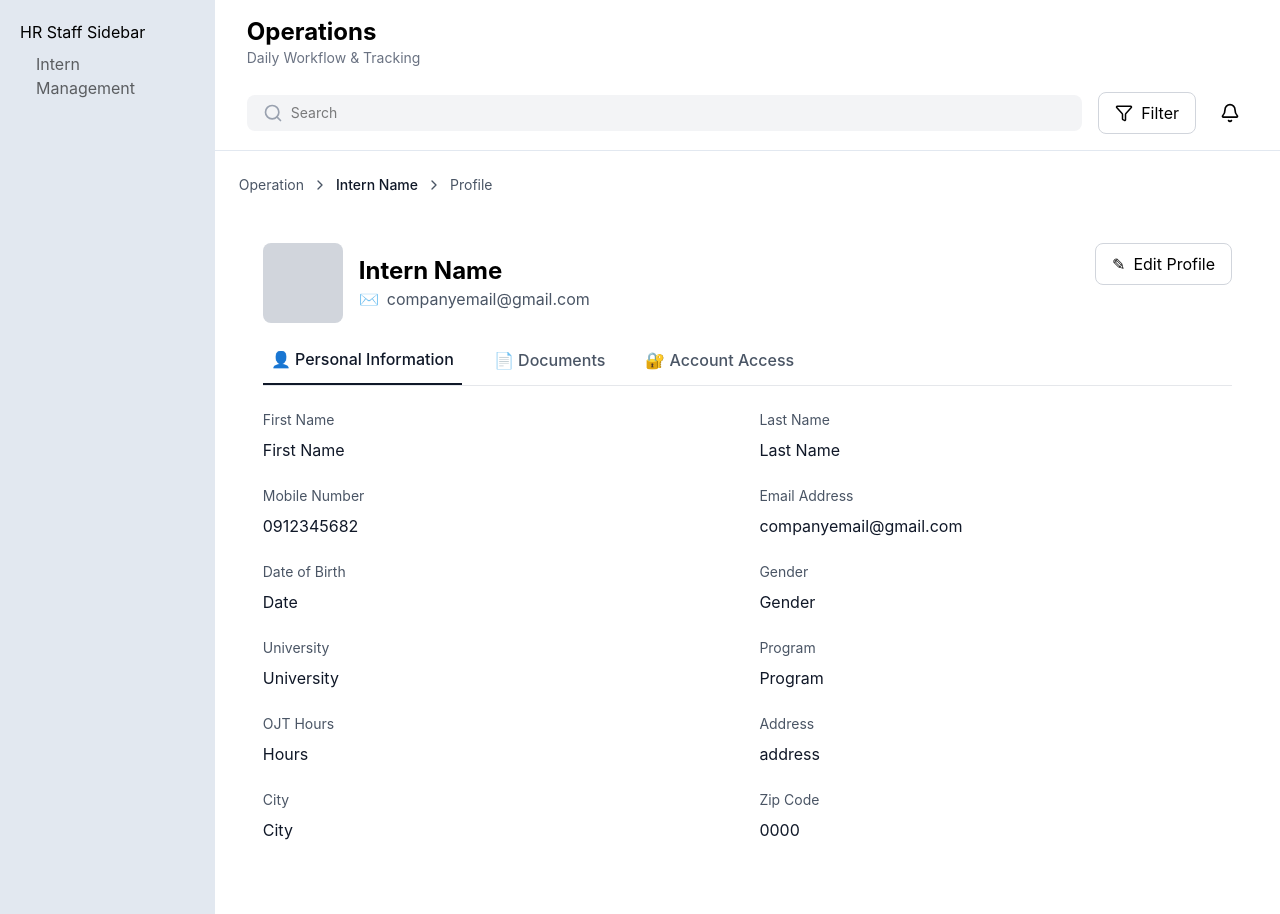
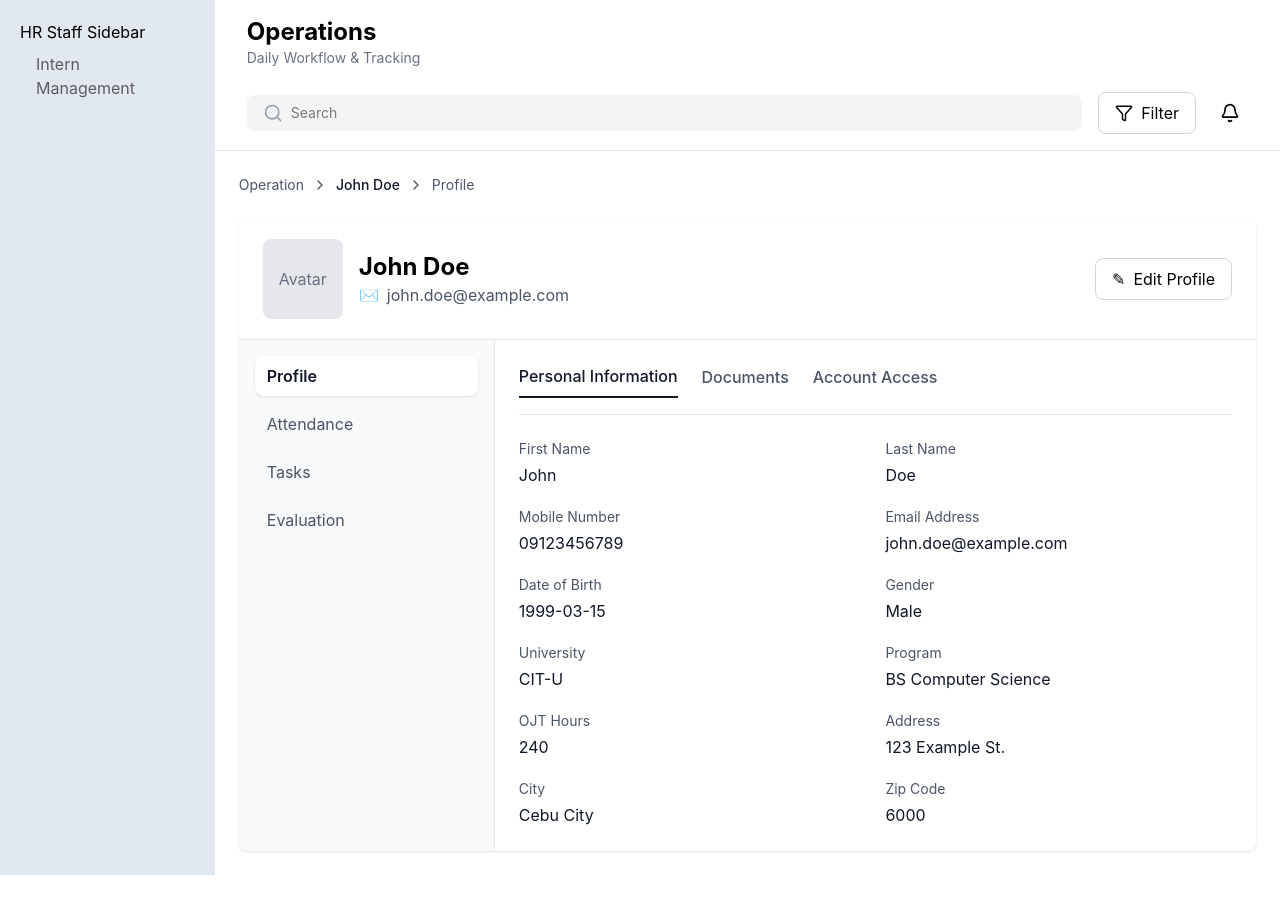
Before and after one commit to dev-St0ic/HR-Internship-Management-System, a React (Vite) app in the folder frontend-hrms/: page /hr-staff/intern/1 in a window 1280 px wide. After the commit the page ends 875 px from the top, so only its background shows below. Built offline with nearby package versions, Linux system fonts and the light colour scheme.

Commit message:
added the attendance and docu side
Dummy data.... focusing on the flow pa muna

```diff
--- /dev/null
+++ b/frontend-hrms/src/portals/hr-staff/pages/AttendancePage.jsx
@@ -0,0 +1,56 @@
+import { useNavigate, useParams } from 'react-router-dom';
+import { ArrowLeft } from 'lucide-react';
+
+const sampleAttendance = [
+  { date: '2026-03-01', checkIn: '09:00 AM', checkOut: '05:30 PM', break: '00:30', total: '08:00', status: 'On Time' },
+  { date: '2026-03-02', checkIn: '09:05 AM', checkOut: '05:28 PM', break: '00:30', total: '07:53', status: 'On Time' },
+  { date: '2026-03-03', checkIn: '09:30 AM', checkOut: '05:20 PM', break: '00:30', total: '07:20', status: 'Late' },
+  { date: '2026-03-04', checkIn: '08:58 AM', checkOut: '05:35 PM', break: '00:30', total: '08:07', status: 'On Time' },
+];
+
+export default function AttendancePage() {
+  const navigate = useNavigate();
+  const { internId } = useParams();
+
+  return (
+    <div className="p-6">
+      <div className="flex items-center justify-between mb-4">
+        <button
+          onClick={() => navigate(`/hr-staff/intern/${internId}`)}
+          className="inline-flex items-center gap-2 px-3 py-2 border border-gray-300 rounded-md hover:bg-gray-100"
+        >
+          <ArrowLeft size={16} />
+          Back to Profile
+        </button>
+        <h1 className="text-xl font-semibold">Attendance Record</h1>
+      </div>
+
+      <div className="overflow-x-auto rounded-lg border border-gray-200">
+        <table className="min-w-full text-left">
+          <thead className="bg-gray-50">
+            <tr>
+              <th className="px-4 py-3 text-sm font-semibold text-gray-700">Date</th>
+              <th className="px-4 py-3 text-sm font-semibold text-gray-700">Check In</th>
+              <th className="px-4 py-3 text-sm font-semibold text-gray-700">Check Out</th>
+              <th className="px-4 py-3 text-sm font-semibold text-gray-700">Break</th>
+              <th className="px-4 py-3 text-sm font-semibold text-gray-700">Working Hours</th>
+              <th className="px-4 py-3 text-sm font-semibold text-gray-700">Status</th>
+            </tr>
+          </thead>
+          <tbody>
+            {sampleAttendance.map((row, idx) => (
+              <tr key={idx} className="border-t border-gray-100 hover:bg-gray-50">
+                <td className="px-4 py-3 text-sm text-gray-800">{row.date}</td>
+                <td className="px-4 py-3 text-sm text-gray-800">{row.checkIn}</td>
+                <td className="px-4 py-3 text-sm text-gray-800">{row.checkOut}</td>
+                <td className="px-4 py-3 text-sm text-gray-800">{row.break}</td>
+                <td className="px-4 py-3 text-sm text-gray-800">{row.total}</td>
+                <td className="px-4 py-3 text-sm text-gray-800">{row.status}</td>
+              </tr>
+            ))}
+          </tbody>
+        </table>
+      </div>
+    </div>
+  );
+}
--- a/frontend-hrms/src/portals/hr-staff/pages/InternDetailPage.jsx
+++ b/frontend-hrms/src/portals/hr-staff/pages/InternDetailPage.jsx
@@ -1,27 +1,65 @@
 import { useState } from 'react';
-import { ChevronRight } from 'lucide-react';
+import { useParams } from 'react-router-dom';
+import { ChevronRight, Eye, Download } from 'lucide-react';
 
-export default function InternDetailPage({ internId }) {
+const interns = [
+  {
+    id: '345321231',
+    name: 'John Doe',
+    email: 'john.doe@example.com',
+    firstName: 'John',
+    lastName: 'Doe',
+    mobileNumber: '09123456789',
+    emailAddress: 'john.doe@example.com',
+    dateOfBirth: '1999-03-15',
+    gender: 'Male',
+    university: 'CIT-U',
+    program: 'BS Computer Science',
+    ojtHours: '240',
+    address: '123 Example St.',
+    city: 'Cebu City',
+    zipCode: '6000',
+  },
+  {
+    id: '987890345',
+    name: 'Jane Doe',
+    email: 'jane.doe@example.com',
+    firstName: 'Jane',
+    lastName: 'Doe',
+    mobileNumber: '09123456788',
+    emailAddress: 'jane.doe@example.com',
+    dateOfBirth: '2000-05-02',
+    gender: 'Female',
+    university: 'FEU',
+    program: 'BS Business Administration',
+    ojtHours: '220',
+    address: '456 Example Ave.',
+    city: 'Manila',
+    zipCode: '1000',
+  },
+];
+
+const documents = [
+  { id: 1, title: 'MOA.pdf', type: 'MOA', uploaded: '2025-12-10' },
+  { id: 2, title: 'Certificate of Acceptance.pdf', type: 'Acceptance', uploaded: '2025-12-12' },
+  { id: 3, title: 'NDA Letter.pdf', type: 'NDA', uploaded: '2025-12-14' },
+  { id: 4, title: 'ID.pdf', type: 'ID', uploaded: '2025-12-15' },
+  { id: 5, title: 'Resume.pdf', type: 'Resume', uploaded: '2025-12-16' },
+  { id: 6, title: 'Endorsement Letter.pdf', type: 'Endorsement', uploaded: '2025-12-18' },
+];
+
+const attendanceData = [
+  { date: 'July 01, 2023', checkIn: '09:28 AM', checkOut: '07:00 PM', break: '00:30 Min', total: '09:02 Hrs', status: 'On Time' },
+  { date: 'July 02, 2023', checkIn: '09:20 AM', checkOut: '07:00 PM', break: '00:20 Min', total: '09:20 Hrs', status: 'On Time' },
+
+];
+
+export default function InternDetailPage() {
+  const { internId } = useParams();
   const [activeTab, setActiveTab] = useState('personal');
+  const [activePanel, setActivePanel] = useState('profile');
 
-  // Sample Data ONLY, replace kung meron na actual data
-  const intern = {
-    name: 'Intern Name',
-    email: 'companyemail@gmail.com',
-    avatar: 'https://via.placeholder.com/80',
-    firstName: 'First Name',
-    lastName: 'Last Name',
-    mobileNumber: '0912345682',
-    emailAddress: 'companyemail@gmail.com',
-    dateOfBirth: 'Date',
-    gender: 'Gender',
-    university: 'University',
-    program: 'Program',
-    ojtHours: 'Hours',
-    address: 'address',
-    city: 'City',
-    zipCode: '0000',
-  };
+  const intern = interns.find((i) => i.id === internId) || interns[0];
 
   return (
     <div className="p-6">
@@ -33,11 +71,10 @@ export default function InternDetailPage({ internId }) {
         <span>Profile</span>
       </div>
 
-      {/* Header Section */}
-      <div className="bg-white rounded-lg p-6 mb-6">
-        <div className="flex items-start justify-between">
+      <div className="bg-white rounded-lg shadow-sm overflow-hidden">
+        <div className="px-6 py-5 border-b border-gray-200 flex items-center justify-between">
           <div className="flex items-center gap-4">
-            <div className="w-20 h-20 bg-gray-300 rounded-lg"></div>
+            <div className="w-20 h-20 bg-gray-200 rounded-lg flex items-center justify-center text-gray-500">Avatar</div>
             <div>
               <h1 className="text-2xl font-bold">{intern.name}</h1>
               <p className="text-gray-600 flex items-center gap-2">
@@ -51,112 +88,176 @@ export default function InternDetailPage({ internId }) {
             Edit Profile
           </button>
         </div>
+        <div className="flex">
+          <aside className="w-64 border-r border-gray-200 p-4 bg-gray-50">
+            <nav className="space-y-2">
+              {[
+                { key: 'profile', label: 'Profile' },
+                { key: 'attendance', label: 'Attendance' },
+                { key: 'tasks', label: 'Tasks' },
+                { key: 'evaluation', label: 'Evaluation' },
+              ].map((item) => (
+                <button
+                  key={item.key}
+                  onClick={() => setActivePanel(item.key)}
+                  className={`w-full text-left px-3 py-2 rounded-lg ${
+                    activePanel === item.key
+                      ? 'bg-white text-gray-900 font-semibold shadow-sm'
+                      : 'text-gray-600 hover:bg-white hover:text-gray-900'
+                  }`}
+                >
+                  {item.label}
+                </button>
+              ))}
+            </nav>
+          </aside>
 
-        {/* Tabs */}
-        <div className="flex gap-6 mt-6 border-b border-gray-200">
+          {activePanel === 'profile' && (
+            <section className="flex-1 p-6">
+              <div className="flex gap-6 border-b border-gray-200 pb-4">
                 <button
                   onClick={() => setActiveTab('personal')}
-            className={`pb-3 px-2 font-medium ${
+                  className={`pb-2 font-medium ${
                     activeTab === 'personal'
                       ? 'border-b-2 border-gray-900 text-gray-900'
                       : 'text-gray-600 hover:text-gray-900'
                   }`}
                 >
-            <span className="flex items-center gap-2">
-              👤 Personal Information
-            </span>
+                  Personal Information
                 </button>
                 <button
                   onClick={() => setActiveTab('documents')}
-            className={`pb-3 px-2 font-medium ${
+                  className={`pb-2 font-medium ${
                     activeTab === 'documents'
                       ? 'border-b-2 border-gray-900 text-gray-900'
                       : 'text-gray-600 hover:text-gray-900'
                   }`}
                 >
-            <span className="flex items-center gap-2">
-              📄 Documents
-            </span>
+                  Documents
                 </button>
                 <button
                   onClick={() => setActiveTab('access')}
-            className={`pb-3 px-2 font-medium ${
+                  className={`pb-2 font-medium ${
                     activeTab === 'access'
                       ? 'border-b-2 border-gray-900 text-gray-900'
                       : 'text-gray-600 hover:text-gray-900'
                   }`}
                 >
-            <span className="flex items-center gap-2">
-              🔐 Account Access
-            </span>
+                  Account Access
                 </button>
               </div>
 
-        {/* Tabs Content */}
+              <div className="mt-6">
                 {activeTab === 'personal' && (
-          <div className="mt-6 grid grid-cols-2 gap-6">
-            <div>
-              <label className="block text-sm text-gray-600 mb-2">First Name</label>
-              <p className="text-gray-900">{intern.firstName}</p>
+                  <div className="grid grid-cols-2 gap-5">
+                    {[
+                      { label: 'First Name', value: intern.firstName },
+                      { label: 'Last Name', value: intern.lastName },
+                      { label: 'Mobile Number', value: intern.mobileNumber },
+                      { label: 'Email Address', value: intern.emailAddress },
+                      { label: 'Date of Birth', value: intern.dateOfBirth },
+                      { label: 'Gender', value: intern.gender },
+                      { label: 'University', value: intern.university },
+                      { label: 'Program', value: intern.program },
+                      { label: 'OJT Hours', value: intern.ojtHours },
+                      { label: 'Address', value: intern.address },
+                      { label: 'City', value: intern.city },
+                      { label: 'Zip Code', value: intern.zipCode },
+                    ].map((field) => (
+                      <div key={field.label}>
+                        <label className="block text-sm text-gray-600 mb-1">{field.label}</label>
+                        <p className="text-gray-900">{field.value}</p>
                       </div>
-            <div>
-              <label className="block text-sm text-gray-600 mb-2">Last Name</label>
-              <p className="text-gray-900">{intern.lastName}</p>
-            </div>
-            <div>
-              <label className="block text-sm text-gray-600 mb-2">Mobile Number</label>
-              <p className="text-gray-900">{intern.mobileNumber}</p>
-            </div>
-            <div>
-              <label className="block text-sm text-gray-600 mb-2">Email Address</label>
-              <p className="text-gray-900">{intern.emailAddress}</p>
-            </div>
-            <div>
-              <label className="block text-sm text-gray-600 mb-2">Date of Birth</label>
-              <p className="text-gray-900">{intern.dateOfBirth}</p>
-            </div>
-            <div>
-              <label className="block text-sm text-gray-600 mb-2">Gender</label>
-              <p className="text-gray-900">{intern.gender}</p>
-            </div>
-            <div>
-              <label className="block text-sm text-gray-600 mb-2">University</label>
-              <p className="text-gray-900">{intern.university}</p>
-            </div>
-            <div>
-              <label className="block text-sm text-gray-600 mb-2">Program</label>
-              <p className="text-gray-900">{intern.program}</p>
-            </div>
-            <div>
-              <label className="block text-sm text-gray-600 mb-2">OJT Hours</label>
-              <p className="text-gray-900">{intern.ojtHours}</p>
-            </div>
-            <div>
-              <label className="block text-sm text-gray-600 mb-2">Address</label>
-              <p className="text-gray-900">{intern.address}</p>
-            </div>
-            <div>
-              <label className="block text-sm text-gray-600 mb-2">City</label>
-              <p className="text-gray-900">{intern.city}</p>
-            </div>
-            <div>
-              <label className="block text-sm text-gray-600 mb-2">Zip Code</label>
-              <p className="text-gray-900">{intern.zipCode}</p>
-            </div>
+                    ))}
                   </div>
                 )}
 
                 {activeTab === 'documents' && (
-          <div className="mt-6 text-center text-gray-500">
-            <p>Documents section - Coming soon</p>
+                  <div className="grid grid-cols-1 gap-3 sm:grid-cols-2 lg:grid-cols-2">
+                    {documents.map((doc) => (
+                      <div key={doc.id} className="border border-gray-200 rounded-lg p-3 flex justify-between items-center bg-white">
+                        <div>
+                          <p className="font-medium text-gray-900">{doc.title}</p>
+                          <p className="text-xs text-gray-500">Uploaded: {doc.uploaded}</p>
+                        </div>
+                        <div className="flex items-center gap-2">
+                          <button className="p-1 rounded hover:bg-gray-100" title="Preview">
+                            <Eye size={16} className="text-gray-600" />
+                          </button>
+                          <button className="p-1 rounded hover:bg-gray-100" title="Download">
+                            <Download size={16} className="text-gray-600" />
+                          </button>
+                        </div>
+                      </div>
+                    ))}
                   </div>
                 )}
 
                 {activeTab === 'access' && (
-          <div className="mt-6 text-center text-gray-500">
-            <p>Account Access section - Coming soon</p>
+                  <div className="text-gray-600">
+                    <p className="mb-3 font-medium">Account settings will be placed here (e.g., login status, role, reset credentials).</p>
+                    <p>Coming soon.</p>
                   </div>
                 )}
+              </div>
+            </section>
+          )}
+
+          {activePanel === 'attendance' && (
+            <section className="flex-1 p-6">
+              <h2 className="text-lg font-semibold mb-4">Attendance Record</h2>
+              <div className="overflow-x-auto rounded-lg border border-gray-200">
+                <table className="min-w-full text-left text-sm">
+                  <thead className="bg-gray-50 border-b border-gray-200">
+                    <tr>
+                      <th className="px-4 py-3 font-semibold text-gray-700">Date</th>
+                      <th className="px-4 py-3 font-semibold text-gray-700">Check In</th>
+                      <th className="px-4 py-3 font-semibold text-gray-700">Check Out</th>
+                      <th className="px-4 py-3 font-semibold text-gray-700">Break</th>
+                      <th className="px-4 py-3 font-semibold text-gray-700">Working Hours</th>
+                      <th className="px-4 py-3 font-semibold text-gray-700">Status</th>
+                    </tr>
+                  </thead>
+                  <tbody>
+                    {attendanceData.map((row, idx) => (
+                      <tr key={idx} className="border-t border-gray-100 hover:bg-gray-50">
+                        <td className="px-4 py-3 text-gray-800">{row.date}</td>
+                        <td className="px-4 py-3 text-gray-800">{row.checkIn}</td>
+                        <td className="px-4 py-3 text-gray-800">{row.checkOut}</td>
+                        <td className="px-4 py-3 text-gray-800">{row.break}</td>
+                        <td className="px-4 py-3 text-gray-800">{row.total}</td>
+                        <td className="px-4 py-3">
+                          <span className={`inline-block px-2 py-1 rounded text-xs font-medium ${
+                            row.status === 'On Time' ? 'bg-green-100 text-green-800' : 'bg-orange-100 text-orange-800'
+                          }`}>
+                            {row.status}
+                          </span>
+                        </td>
+                      </tr>
+                    ))}
+                  </tbody>
+                </table>
+              </div>
+              <button className="mt-4 px-4 py-2 bg-gray-200 text-gray-700 rounded-lg hover:bg-gray-300">
+                View Monthly DTR
+              </button>
+            </section>
+          )}
+
+          {activePanel === 'tasks' && (
+            <section className="flex-1 p-6">
+              <h2 className="text-lg font-semibold mb-4">Tasks</h2>
+              <p className="text-gray-600">Tasks section - Coming soon</p>
+            </section>
+          )}
+
+          {activePanel === 'evaluation' && (
+            <section className="flex-1 p-6">
+              <h2 className="text-lg font-semibold mb-4">Evaluation</h2>
+              <p className="text-gray-600">Evaluation section - Coming soon</p>
+            </section>
+          )}
+        </div>
       </div>
     </div>
   );
```
Lines whose indentation alone changed are shown as unchanged.
